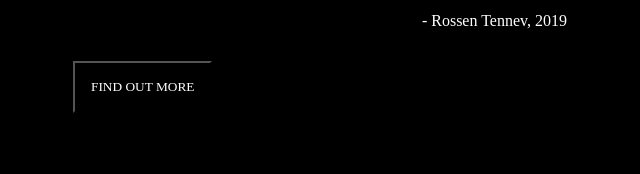
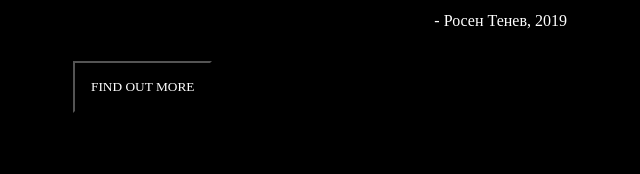
Before and after one commit to maverov/rock-band-repo, a browser extension: page index.html in a window 1280 px wide. Shown: the part 1375-1549 px from the top of the page, 591-1231 px from the left. Drawn offline with nearby package versions, Linux system fonts and the light colour scheme; some packages are replaced by stand-ins of ours; files whose address does not match are found by name; a web font is replaced by a local one.

Commit message:
bio changes

```diff
--- a/index.html
+++ b/index.html
@@ -85,7 +85,7 @@
 многоточието в края на тази преждевременно „приключила“ история и зададе
 началото на нов абзац, който в момента се пише. Слава За Смет продължава
 своята дейност, като солов проект, движен изцяло от мен…</p>
-                <p class="author-signature">- Rossen Tennev, 2019</p>
+                <p class="author-signature">- Росен Тенев, 2019</p>
                 <a href="#music"><button class="more">Find out more</button></a>
             </div>
         </div>
```
